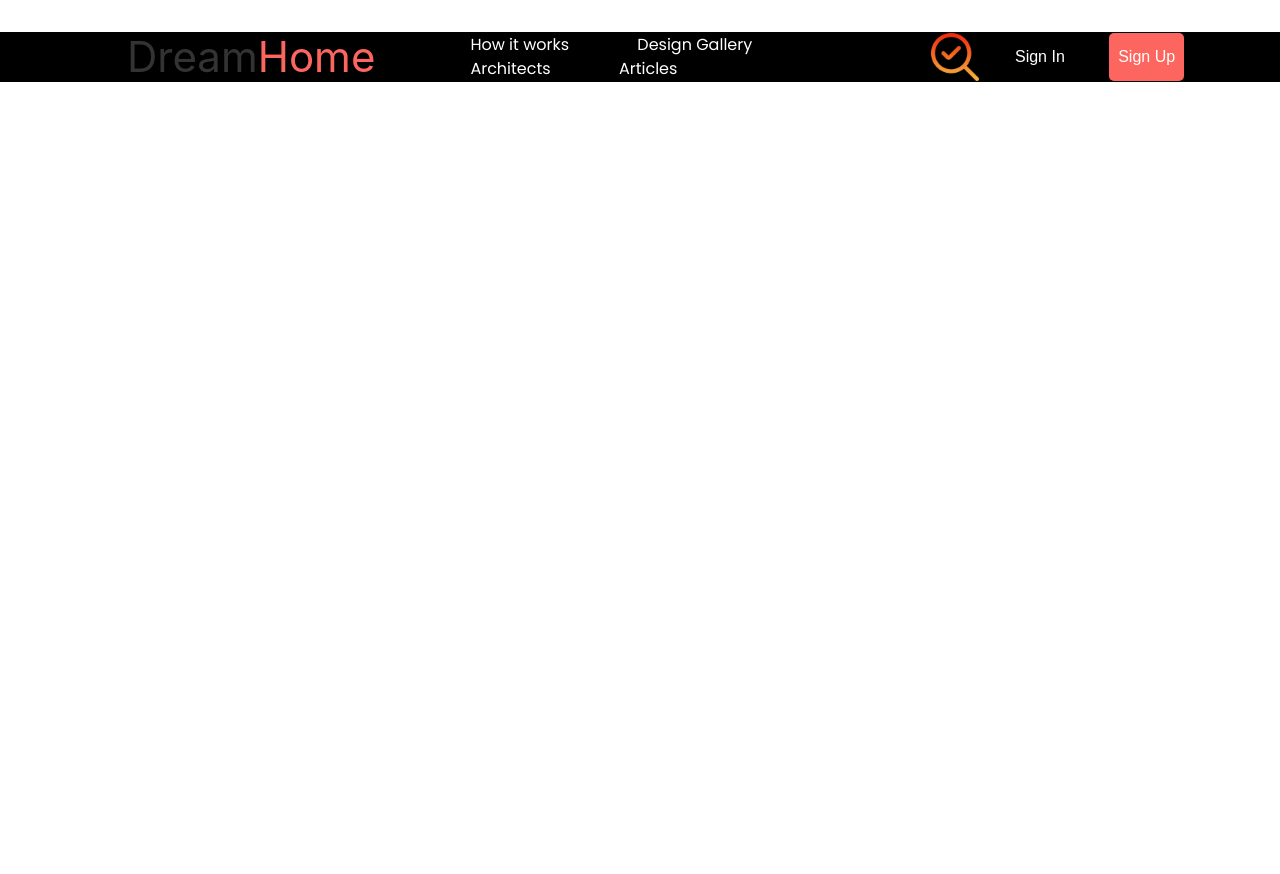
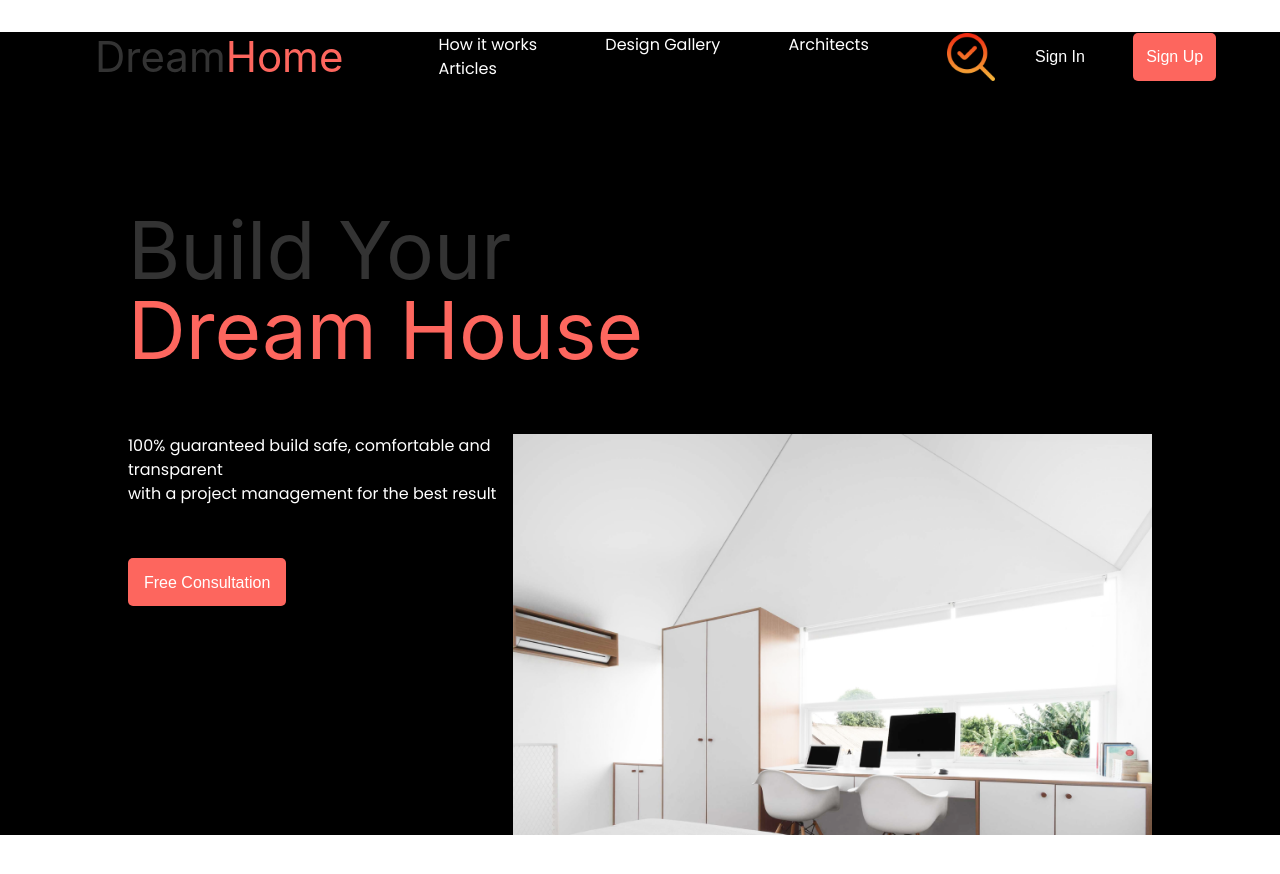
Before and after one commit to RafatSh-hash/Dream_Home, a plain HTML site: page index.html in a window 1280 px wide. Before the commit the page ends 800 px from the top, so only its background shows below. Drawn offline with Linux system fonts and the light colour scheme; files that its build step writes are made by us from their sources; files whose address does not match are found by name.

Commit message:
Banner Section complete

```diff
--- a/index.html
+++ b/index.html
@@ -33,6 +33,20 @@
             </div>
         </div>
     </header>
+    <section class="bannerSection">
+        <h1>Build Your <br> <span> Dream House </span></h1>
+        <div class="bannerSection1">
+            <div>
+                <p>100% guaranteed build safe, comfortable and transparent <br>with a project management for the best
+                    result
+                </p>
+                <button id="Consultation">Free Consultation</button>
+            </div>
+            <div>
+                <img src="./Assets/Images/Banner.png" alt="">
+            </div>
+        </div>
+    </section>
     <!-- UiKit Script  -->
     <script src="./uikit-3.16.22/js/uikit.min.js"></script>
 </body>
--- a/styles.css
+++ b/styles.css
@@ -20,7 +20,7 @@ body {
 .nav {
     display: flex;
     justify-content: space-between;
-    width: 90%;
+    width: 95%;
     margin: auto;
     margin-top: 2em;
 }
@@ -76,3 +76,64 @@ body {
     color: #fd665e;
     transition: all 0.4s;
 }
+
+#Consultation {
+    /* width: 6em; */
+    margin-right: 2em;
+    margin-top: 2em;
+    padding: 1em;
+    height: 3em;
+    border-radius: 5px;
+    font-size: 1em;
+    border: none;
+    background-color: #fd665e;
+    color: white;
+    cursor: pointer;
+
+}
+
+#Consultation:hover {
+    transition: all 0.4s;
+    transform: scale(1.1);
+
+}
+
+.bannerSection {
+    /* margin-top: 8em; */
+    width: 80%;
+    margin: 8em auto;
+}
+
+.bannerSection h1 {
+    /* margin-left: 3.7em; */
+    font-size: 5em;
+    line-height: 1em;
+
+}
+
+.bannerSection h1 span {
+    color: #fd665e;
+}
+
+.bannerSection1 {
+    /* width: 90%; */
+    margin: 4em auto;
+    display: flex;
+    justify-content: space-between;
+
+}
+
+
+
+
+
+
+
+
+
+/* Responsive */
+@media screen and (max-width: 425px) {
+    .nav_option {
+        display: none;
+    }
+}
```
